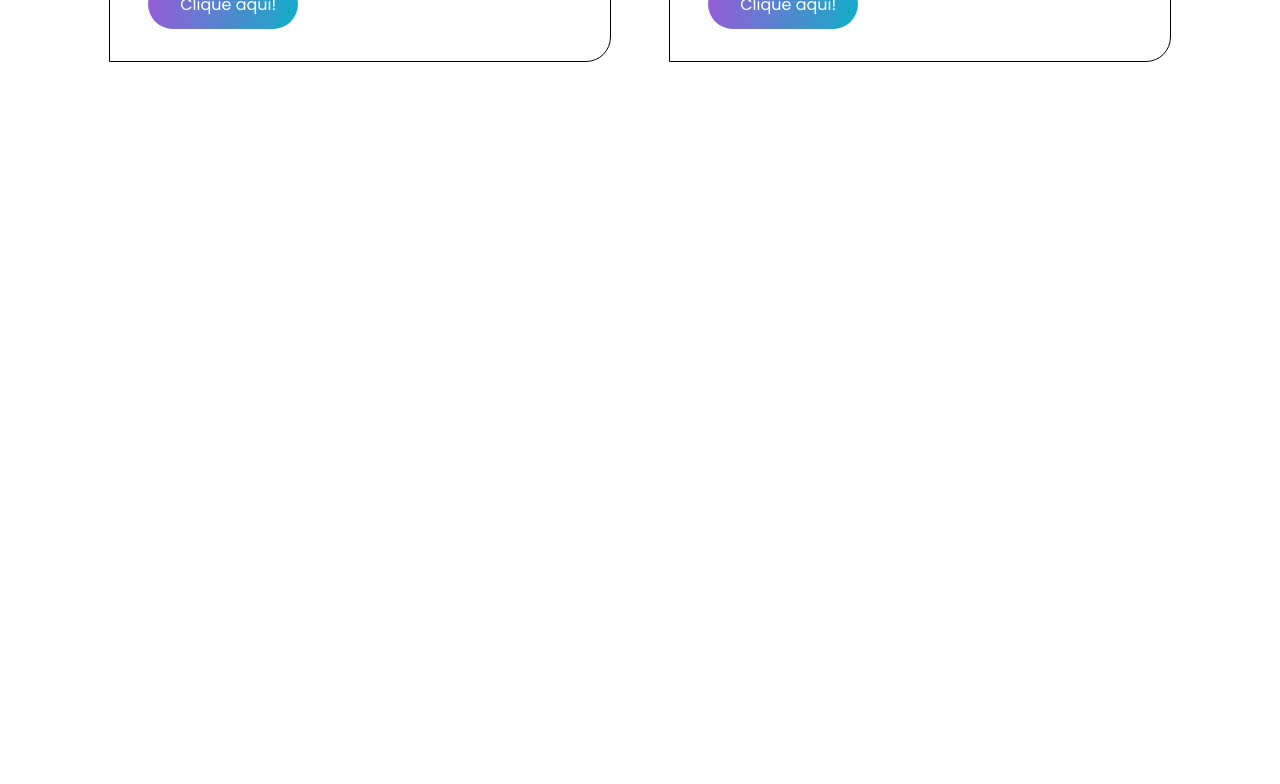
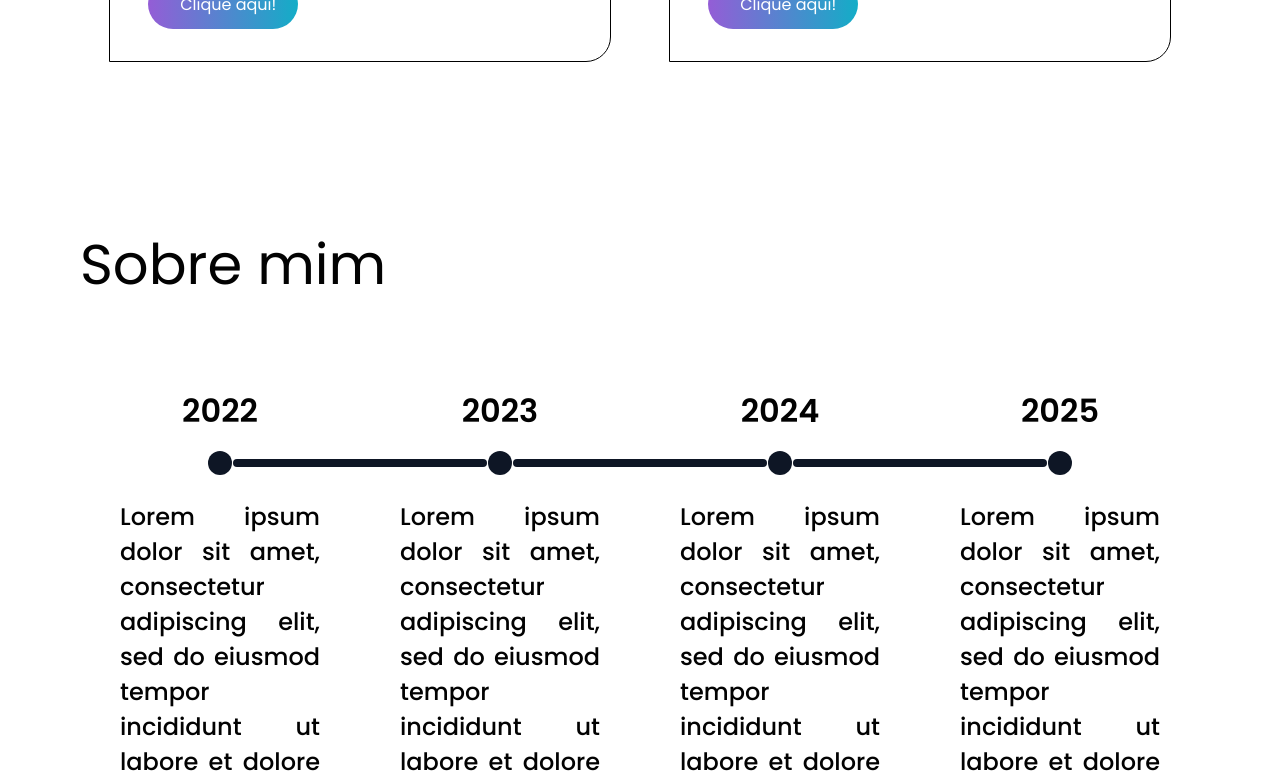
Before and after one commit to VictorRoxinho/Portfolio, a React (Vite) app in the folder Portfolio/: page / in a window 1280 px wide. Shown: the part 2000-2784 px from the top of the page. Before the commit the page ends 2222 px from the top, so only its background shows below. Built offline with nearby package versions, Linux system fonts and the light colour scheme.

Commit message:
Added About Me section

```diff
--- a/Portfolio/src/App.css
+++ b/Portfolio/src/App.css
@@ -14,6 +14,7 @@
   --text-secondary-color: #ffffff;
   --background-light: #ffffff;
   --background-dark: #0e1625;
+  --line-color: var(--background-light);
 }
 
 h1 {
@@ -37,6 +38,7 @@ h3 {
 body {
   background-color: var(--background-light);
   color: var(--text-primary-color);
+  --line-color: var(--background-dark);
   transition:
     background-color 1s ease,
     color 1s ease;
@@ -45,6 +47,7 @@ body {
 body.dark-theme {
   background-color: var(--background-dark);
   color: var(--text-secondary-color);
+  --line-color: var(--background-light);
 }
 
 a {
--- a/Portfolio/src/App.tsx
+++ b/Portfolio/src/App.tsx
@@ -1,7 +1,8 @@
 import "./App.css";
 
-import Hero from "./pages/Hero/hero.tsx";
-import Body from "./pages/Body/body.tsx";
+import Hero from "./sections/Hero/hero.tsx";
+import Body from "./sections/Body/body.tsx";
+import About from "./sections/About Me/aboutMe.tsx";
 import { ThemeProvider } from "./themes/ThemeContext.tsx";
 
 function App() {
@@ -10,6 +11,7 @@ function App() {
       <ThemeProvider>
         <Hero />
         <Body />
+        <About />
       </ThemeProvider>
     </>
   );
--- /dev/null
+++ b/Portfolio/src/sections/About Me/aboutMe.css
@@ -0,0 +1,38 @@
+.about-container {
+  padding: 5rem 0;
+}
+
+.timeline {
+  display: grid;
+  grid-template-columns: 3fr 3fr 3fr 3fr;
+  margin-top: 5rem;
+}
+
+.line {
+  display: grid;
+  grid-template-columns: 5fr 1fr 5fr;
+  align-items: center;
+  margin-top: 1rem;
+}
+
+.circle {
+  width: 1.5rem;
+  height: 1.5rem;
+  border-radius: 50%;
+  background-color: var(--line-color);
+  justify-self: center;
+}
+
+.start-line {
+  width: 100%;
+  height: 0.5rem;
+  background-color: var(--line-color);
+  border-radius: 0px 20px 20px 0px;
+}
+
+.end-line {
+  width: 100%;
+  height: 0.5rem;
+  background-color: var(--line-color);
+  border-radius: 20px 0px 0px 20px;
+}
--- /dev/null
+++ b/Portfolio/src/sections/About Me/aboutMe.tsx
@@ -0,0 +1,49 @@
+import "./aboutMe.css";
+
+function AboutMe() {
+  return (
+    <div className='about-container'>
+      <h1>Sobre mim</h1>
+      <div className='timeline'>
+        <div className='timeline-item'>
+          <h2>2022</h2>
+          <div className='line'>
+            <div></div>
+            <div className='circle'></div>
+            <div className='end-line'></div>
+          </div>
+          <h3>Lorem ipsum dolor sit amet, consectetur adipiscing elit, sed do eiusmod tempor incididunt ut labore et dolore magna aliqua.</h3>
+        </div>
+        <div className='timeline-item'>
+          <h2>2023</h2>
+          <div className='line'>
+            <div className='start-line'></div>
+            <div className='circle'></div>
+            <div className='end-line'></div>
+          </div>
+          <h3>Lorem ipsum dolor sit amet, consectetur adipiscing elit, sed do eiusmod tempor incididunt ut labore et dolore magna aliqua.</h3>
+        </div>
+        <div className='timeline-item'>
+          <h2>2024</h2>
+          <div className='line'>
+            <div className='start-line'></div>
+            <div className='circle'></div>
+            <div className='end-line'></div>
+          </div>
+          <h3>Lorem ipsum dolor sit amet, consectetur adipiscing elit, sed do eiusmod tempor incididunt ut labore et dolore magna aliqua.</h3>
+        </div>
+        <div className='timeline-item'>
+          <h2>2025</h2>
+          <div className='line'>
+            <div className='start-line'></div>
+            <div className='circle'></div>
+            <div></div>
+          </div>
+          <h3>Lorem ipsum dolor sit amet, consectetur adipiscing elit, sed do eiusmod tempor incididunt ut labore et dolore magna aliqua.</h3>
+        </div>
+      </div>
+    </div>
+  );
+}
+
+export default AboutMe;
--- a/Portfolio/src/pages/Body/body.css
+++ b/Portfolio/src/sections/Body/body.css
@@ -1,5 +1,5 @@
 .project-container {
-  padding: 10rem 0;
+  padding: 5rem 0;
 }
 
 .projects {
--- a/Portfolio/src/pages/Hero/hero.css
+++ b/Portfolio/src/sections/Hero/hero.css
@@ -28,6 +28,7 @@ nav {
 
 .about {
   margin-top: 6rem;
+  padding-bottom: 5rem;
 }
 
 .title {
```
Also changed, not shown: Portfolio/src/pages/Footer/footer.tsx (deleted), Portfolio/src/sections/Body/body.tsx (renamed from Portfolio/src/pages/Body/body.tsx), Portfolio/src/sections/Hero/hero.tsx (renamed from Portfolio/src/pages/Hero/hero.tsx).
